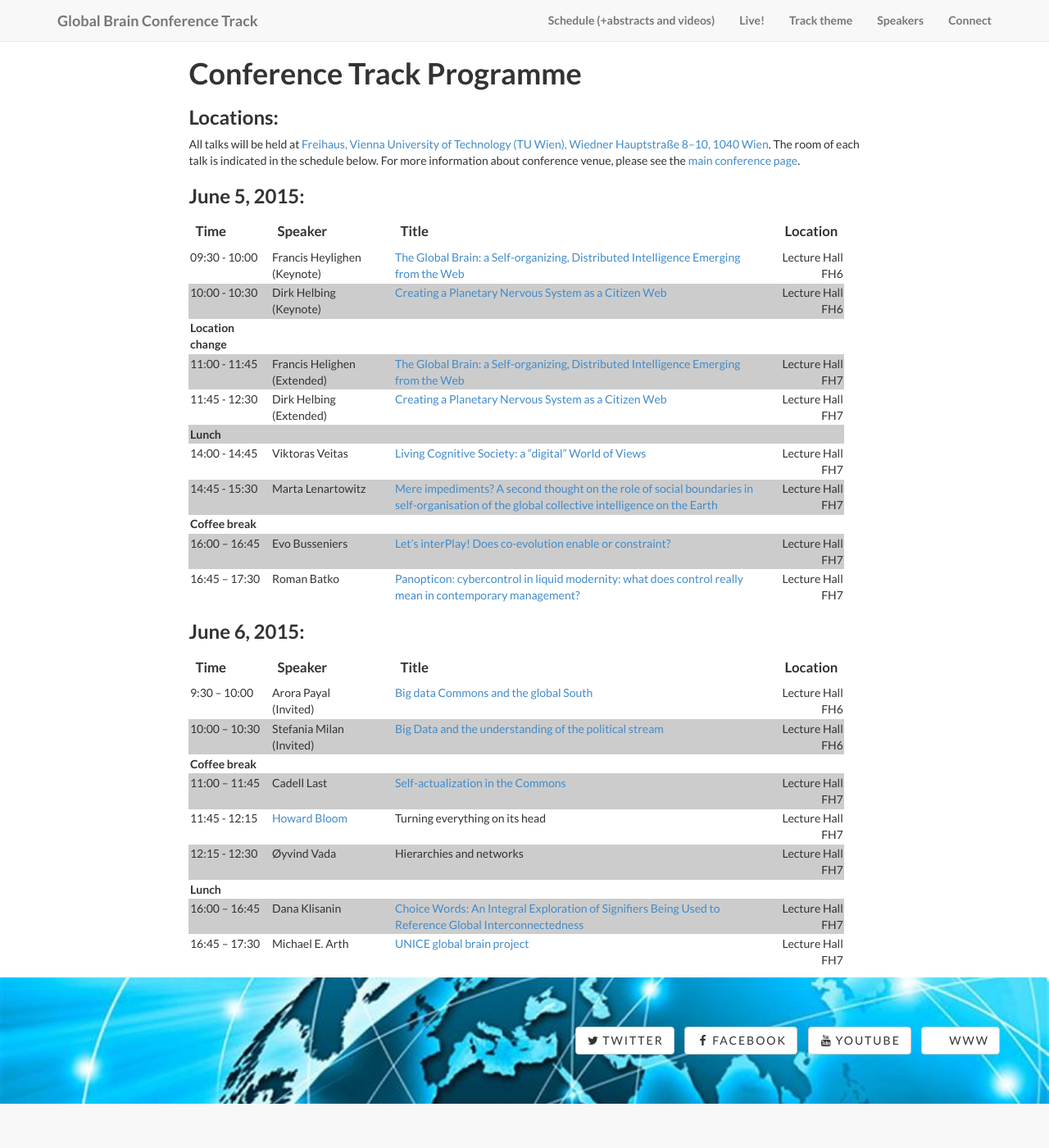
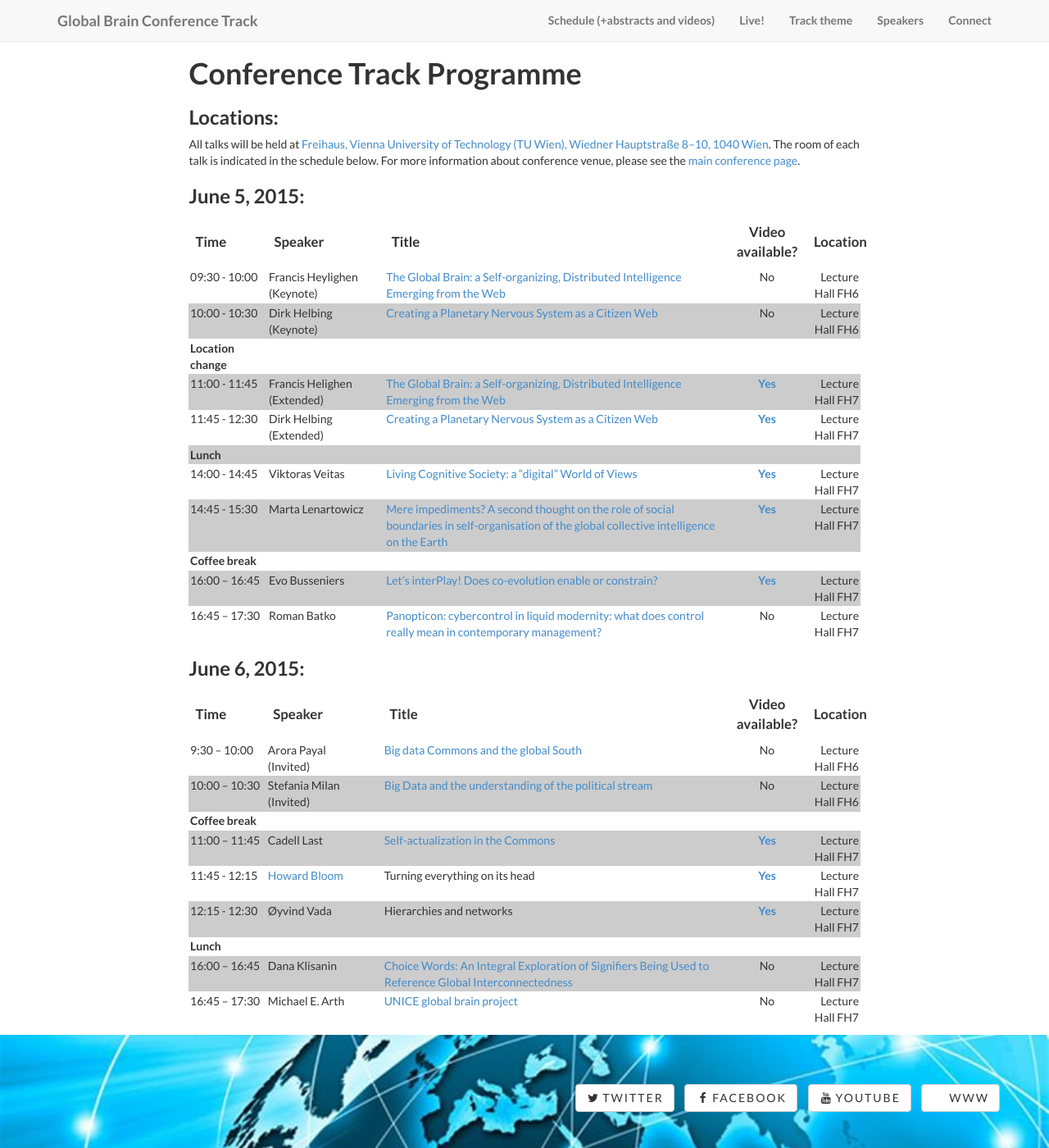
Before and after one commit to globalbraininstitute/vienna2015, a Jekyll site: the page built from pages/schedule.markdown, in a window 1280 px wide and 1400 px high. Shown: the whole window at 82% size. Built offline with Jekyll 4.4.1, drawn with Linux system fonts in a browser that asks for light colours; nearby versions of some CDN libraries; library files that are not in the unit come from our copies.

Commit message:
added links to videos to schedule page

```diff
--- a/pages/schedule.markdown
+++ b/pages/schedule.markdown
@@ -12,30 +12,30 @@ All talks will be held at [Freihaus, Vienna University of Technology (TU Wien),
 
 ###June 5, 2015:
 
-|Time|Speaker|Title|Location|
-|:---|---|---|---:|
-|09:30 - 10:00|Francis Heylighen <br/>(Keynote)|<a href="{{site.baseurl}}/speakers/francis/">The Global Brain: a Self-organizing, Distributed Intelligence Emerging from the Web</a>|Lecture Hall FH6|
-|10:00 - 10:30|Dirk Helbing <br/>(Keynote)|<a href="{{site.baseurl}}/speakers/dirk/">Creating a Planetary Nervous System as a Citizen Web</a>|Lecture Hall FH6|
+|Time|Speaker|Title|Video available?|Location|
+|:---|---|---|:---:|---:|
+|09:30 - 10:00|Francis Heylighen <br/>(Keynote)|<a href="{{site.baseurl}}/speakers/francis/">The Global Brain: a Self-organizing, Distributed Intelligence Emerging from the Web</a>|No|Lecture Hall FH6|
+|10:00 - 10:30|Dirk Helbing <br/>(Keynote)|<a href="{{site.baseurl}}/speakers/dirk/">Creating a Planetary Nervous System as a Citizen Web</a>|No|Lecture Hall FH6|
 |<strong>Location change</strong>|
-|11:00 - 11:45|Francis Helighen <br/>(Extended)|<a href="{{site.baseurl}}/speakers/francis/">The Global Brain: a Self-organizing, Distributed Intelligence Emerging from the Web</a>|Lecture Hall FH7|
-|11:45 - 12:30|Dirk Helbing <br/>(Extended)|<a href="{{site.baseurl}}/speakers/dirk/">Creating a Planetary Nervous System as a Citizen Web</a>|Lecture Hall FH7|
+|11:00 - 11:45|Francis Helighen <br/>(Extended)|<a href="{{site.baseurl}}/speakers/francis/">The Global Brain: a Self-organizing, Distributed Intelligence Emerging from the Web</a>|<a href="https://www.youtube.com/watch?v=sCkKvKQ94og" target="_blank"><strong>Yes</strong></a>|Lecture Hall FH7|
+|11:45 - 12:30|Dirk Helbing <br/>(Extended)|<a href="{{site.baseurl}}/speakers/dirk/">Creating a Planetary Nervous System as a Citizen Web</a>|<a href="https://www.youtube.com/watch?v=kvnkoT4CLNk" target="_blank"><strong>Yes</strong></a>|Lecture Hall FH7|
 |<strong>Lunch</strong>|
-|14:00 - 14:45|Viktoras Veitas|<a href="{{site.baseurl}}/speakers/vveitas/">Living Cognitive Society: a "digital" World of Views</a>|Lecture Hall FH7|
-|14:45 - 15:30 |Marta Lenartowitz |<a href="{{site.baseurl}}/speakers/lenartowicz/">Mere impediments? A second thought on the role of social boundaries in self-organisation of the global collective intelligence on the Earth</a>|Lecture Hall FH7|
+|14:00 - 14:45|Viktoras Veitas|<a href="{{site.baseurl}}/speakers/vveitas/">Living Cognitive Society: a "digital" World of Views</a>|<a href="https://www.youtube.com/watch?v=-IxpyryFNeQ" target="_blank"><strong>Yes</strong></a>|Lecture Hall FH7|
+|14:45 - 15:30 |Marta Lenartowicz |<a href="{{site.baseurl}}/speakers/lenartowicz/">Mere impediments? A second thought on the role of social boundaries in self-organisation of the global collective intelligence on the Earth</a>|<a href="https://www.youtube.com/watch?v=HCdb_bd7tPk" target="_blank"><strong>Yes</strong></a>|Lecture Hall FH7|
 |<strong>Coffee break</strong>|
-|16:00 – 16:45 |Evo Busseniers |<a href="{{site.baseurl}}/speakers/evo/">Let's interPlay! Does co-evolution enable or constraint?</a>|Lecture Hall FH7|
-|16:45 – 17:30 |Roman Batko |<a href="{{site.baseurl}}/speakers/roman/">Panopticon: cybercontrol in liquid modernity: what does control really mean in contemporary management? </a>|Lecture Hall FH7|
+|16:00 – 16:45 |Evo Busseniers |<a href="{{site.baseurl}}/speakers/evo/">Let's interPlay! Does co-evolution enable or constrain?</a>|<a href="https://www.youtube.com/watch?v=NsFrYzpcbAI" target="_blank"><strong>Yes</strong></a>|Lecture Hall FH7|
+|16:45 – 17:30 |Roman Batko |<a href="{{site.baseurl}}/speakers/roman/">Panopticon: cybercontrol in liquid modernity: what does control really mean in contemporary management? </a>|No|Lecture Hall FH7|
 
 ###June 6, 2015:
 
-|Time|Speaker|Title|Location|
-|:---|---|---|---:|
-|9:30 – 10:00 |Arora Payal <br/>(Invited) |<a href="{{site.baseurl}}/speakers/arora/">Big data Commons and the global South</a> |Lecture Hall FH6|
-|10:00 – 10:30|Stefania Milan <br/>(Invited)|<a href="{{site.baseurl}}/speakers/milan/">Big Data and the understanding of the political stream</a>|Lecture Hall FH6|
+|Time|Speaker|Title|Video available?|Location|
+|:---|---|---|:---:|---:|
+|9:30 – 10:00 |Arora Payal <br/>(Invited) |<a href="{{site.baseurl}}/speakers/arora/">Big data Commons and the global South</a> |No|Lecture Hall FH6|
+|10:00 – 10:30|Stefania Milan <br/>(Invited)|<a href="{{site.baseurl}}/speakers/milan/">Big Data and the understanding of the political stream</a>|No|Lecture Hall FH6|
 |<strong>Coffee break</strong>|
-|11:00 – 11:45|Cadell Last|<a href="{{site.baseurl}}/speakers/last/">Self-actualization in the Commons</a>|Lecture Hall FH7|
-|11:45 - 12:15|<a href="http://en.wikipedia.org/wiki/Howard_Bloom">Howard Bloom</a>|Turning everything on its head|Lecture Hall FH7|
-|12:15 - 12:30|Øyvind Vada|Hierarchies and networks|Lecture Hall FH7|
+|11:00 – 11:45|Cadell Last|<a href="{{site.baseurl}}/speakers/last/">Self-actualization in the Commons</a>|<a href="https://www.youtube.com/watch?v=Co3RsKGNzT4" target="_blank"><strong>Yes</strong></a>|Lecture Hall FH7|
+|11:45 - 12:15|<a href="http://en.wikipedia.org/wiki/Howard_Bloom">Howard Bloom</a>|Turning everything on its head|<a href="https://www.youtube.com/embed/WwC4OQVq5fc" target="_blank"><strong>Yes</strong></a>|Lecture Hall FH7|
+|12:15 - 12:30|Øyvind Vada|Hierarchies and networks|<a href="https://www.youtube.com/watch?v=vOKhJULYrRc&gl=BE" target="_blank"><strong>Yes</strong></a>|Lecture Hall FH7|
 |<strong>Lunch</strong>|
-|16:00 – 16:45|Dana Klisanin|<a href="{{site.baseurl}}/speakers/danaklisanin/">Choice Words: An Integral Exploration of Signifiers Being Used to Reference Global Interconnectedness</a>|Lecture Hall FH7|
-|16:45 – 17:30|Michael E. Arth|<a href="{{site.baseurl}}/speakers/arth/">UNICE global brain project</a>|Lecture Hall FH7|
+|16:00 – 16:45|Dana Klisanin|<a href="{{site.baseurl}}/speakers/danaklisanin/">Choice Words: An Integral Exploration of Signifiers Being Used to Reference Global Interconnectedness</a>|No|Lecture Hall FH7|
+|16:45 – 17:30|Michael E. Arth|<a href="{{site.baseurl}}/speakers/arth/">UNICE global brain project</a>|No|Lecture Hall FH7|
```
